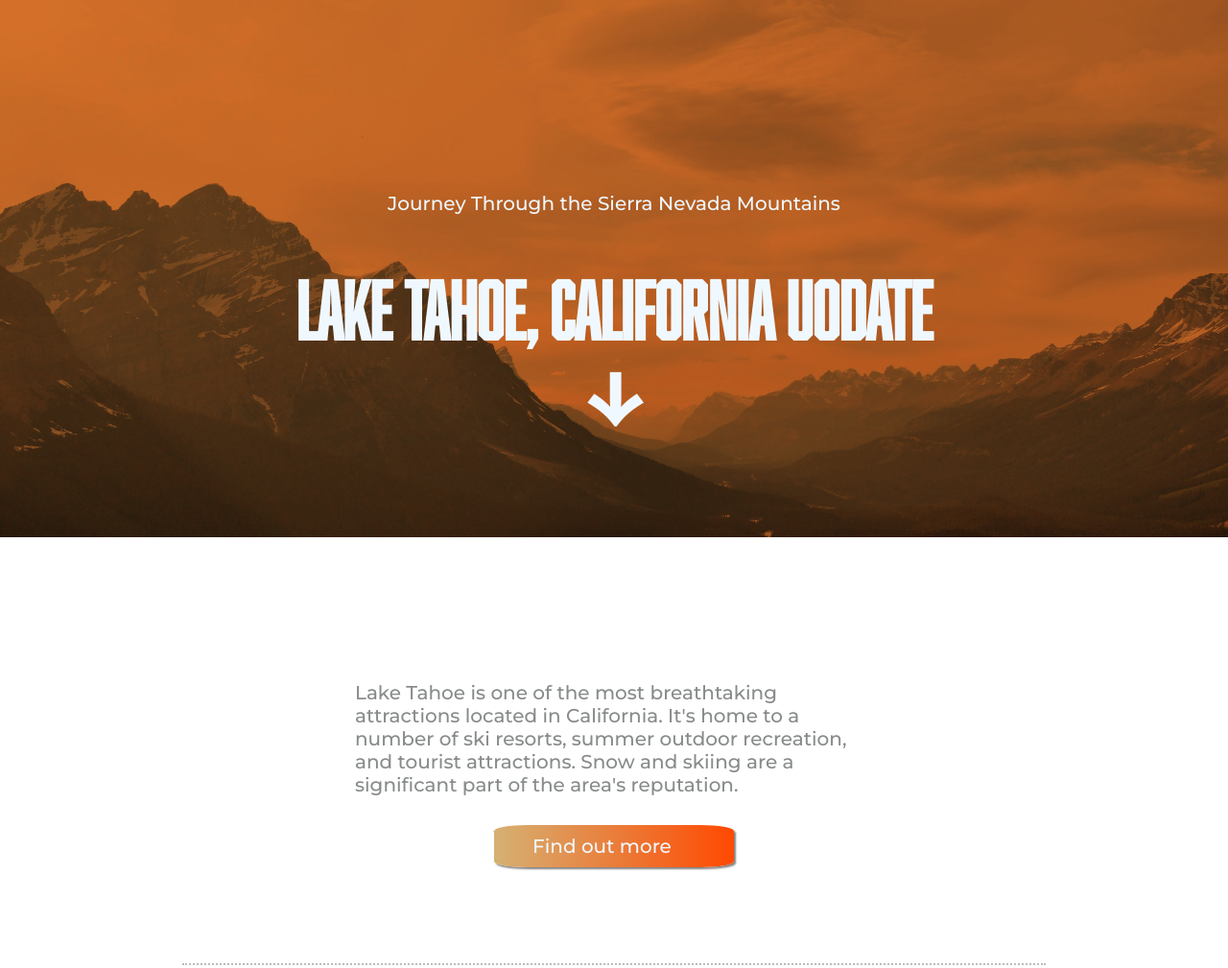
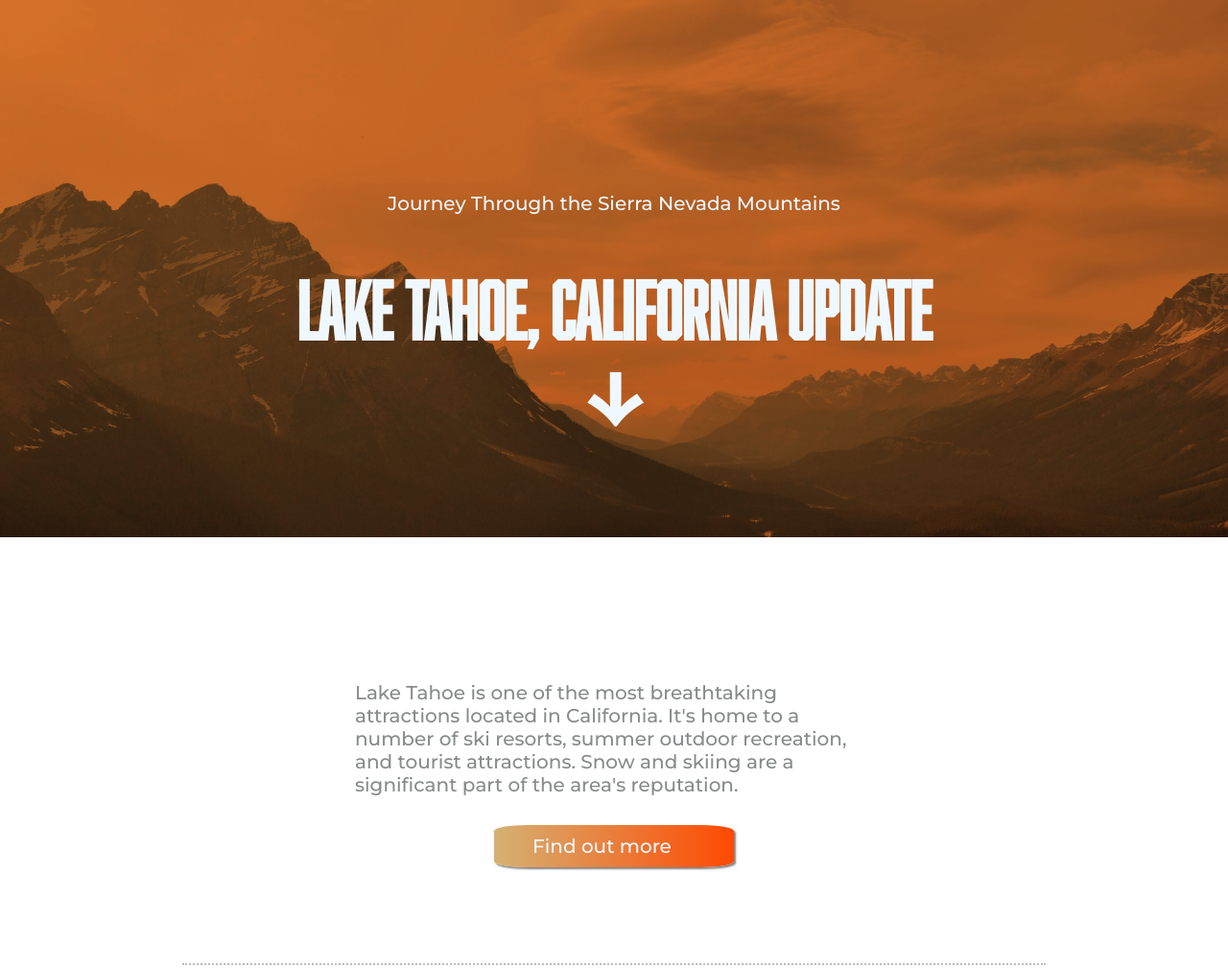
Before and after one commit to unndarmaa/pinecone-day-1, a plain HTML site: page index.html in a window 1280 px wide. Shown: the top 1009 px of the page at 96% size. Drawn offline with nearby package versions, Linux system fonts and the light colour scheme.

Commit message:
h1 update

```diff
--- a/index.html
+++ b/index.html
@@ -13,7 +13,7 @@
 <body>
   <header id="top">
       <span class="title">Journey Through the Sierra Nevada Mountains</span>
-      <h1>Lake Tahoe, California Uodate </h1>
+      <h1>Lake Tahoe, California Update </h1>
   </header>
   <main>
     <section>
```
